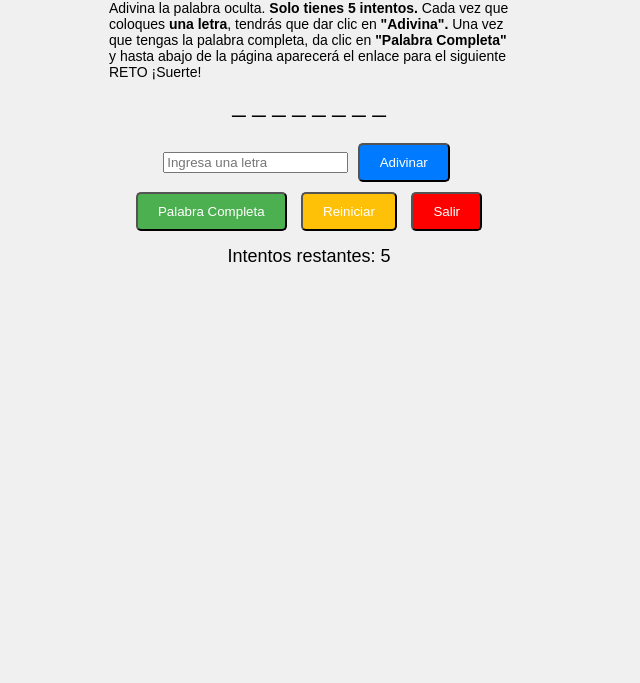
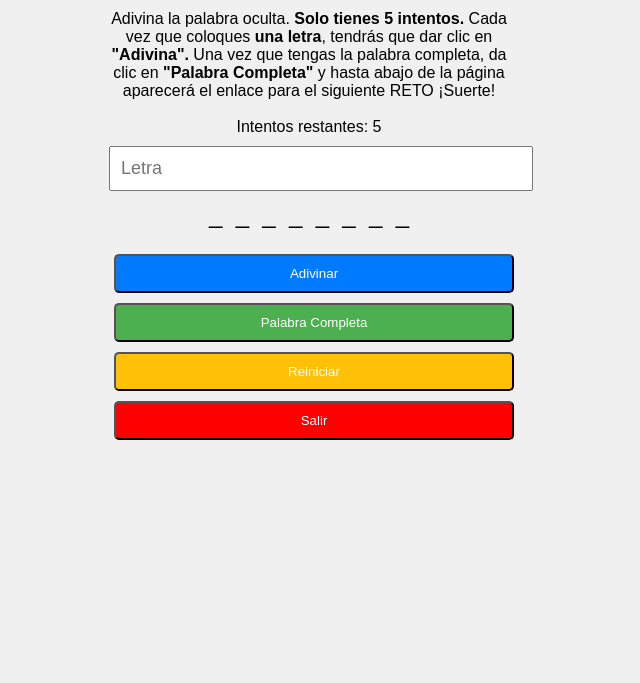
Before and after one commit to r6Capa/r6Capa.github.io, a plain HTML site: page 4horcado.html in a window 1280 px wide. Shown: the part 117-800 px from the top of the page, without its empty margins (331-971 px from the left). Drawn offline with Linux system fonts and the light colour scheme.

Commit message:
Update 4horcado.html

```diff
--- a/4horcado.html
+++ b/4horcado.html
@@ -14,59 +14,35 @@
         }
 
         #container {
-            margin: 20px auto;
-            width: 400px;
+            width: 100%;
+            max-width: 400px;
+            margin: 0 auto;
+            padding: 10px;
         }
 
         h1 {
             color: #007BFF;
         }
 
-        #instructions {
-            font-size: 14px;
-            margin-bottom: 10px;
-            text-align: left;
+        button {
+            width: 100%;
+            padding: 10px;
+            margin: 5px;
+            border-radius: 5px;
+            cursor: pointer;
+            color: #fff;
+        }
+
+        #letterInput {
+            width: 100%;
+            font-size: 18px;
+            padding: 10px;
+            margin: 10px 0;
         }
 
         #word {
             font-size: 24px;
             margin-bottom: 20px;
-        }
-
-        #guess {
-            font-size: 18px;
-            margin-bottom: 10px;
-        }
-
-        #attempts {
-            font-size: 18px;
-        }
-
-        button {
-            padding: 10px 20px;
-            margin: 5px;
-            border-radius: 5px;
-            cursor: pointer;
-        }
-
-        #adivinarButton {
-            background-color: #007BFF;
-            color: #fff;
-        }
-
-        #verificarButton {
-            background-color: #4CAF50;
-            color: #fff;
-        }
-
-        #reiniciarButton {
-            background-color: #FFC107;
-            color: #fff;
-        }
-
-        #salirButton {
-            background-color: #FF0000;
-            color: #fff;
         }
 
         #congratsLink {
@@ -75,37 +51,38 @@
             display: none;
         }
 
-        #congratsLink:hover {
-            text-decoration: underline;
+        .guessed-letter {
+            display: inline-block;
+            width: 20px;
+            font-size: 24px;
         }
     </style>
 </head>
 <body>
     <div id="container">
-        <h1>RETO 2 de 3 ¡Juego de Palabras!</h1>
+        <h1>RETO 2 de 3 <br> ¡Juego de Palabras!</h1>
         <div id="instructions">
-            Adivina la palabra oculta. <b>Solo tienes 5 intentos.</b> Cada vez que coloques <b>una letra</b>, tendrás que dar clic en <b>"Adivina".</b> Una vez que tengas la palabra completa, da clic en <b>"Palabra Completa"</b> y hasta abajo de la página aparecerá el enlace para el siguiente RETO ¡Suerte!
+            Adivina la palabra oculta. <b>Solo tienes 5 intentos.</b> Cada vez que coloques <b>una letra</b>, tendrás que dar clic en <b>"Adivina".</b> Una vez que tengas la palabra completa, da clic en <b>"Palabra Completa"</b> y hasta abajo de la página aparecerá el enlace para el siguiente RETO ¡Suerte! <br><br>
         </div>
+        <div id="attempts"></div> <!-- Mueve esto aquí -->
+        <input type="text" id="letterInput" placeholder="Letra">
         <div id="word"></div>
-        <input type="text" id="letterInput" placeholder="Ingresa una letra">
-        <button id="adivinarButton" onclick="checkLetter()">Adivinar</button>
-        <button id="verificarButton" onclick="verifyWord()">Palabra Completa</button>
-        <button id="reiniciarButton" onclick="resetGame()">Reiniciar</button>
-        <button id="salirButton" onclick="closeWindow()">Salir</button>
-        <div id="guess"></div>
-        <div id="attempts"></div>
+        <button id="adivinarButton" onclick="checkLetter()" style="background-color: #007BFF;">Adivinar</button>
+        <button id="verificarButton" onclick="verifyWord()" style="background-color: #4CAF50;">Palabra Completa</button>
+        <button id="reiniciarButton" onclick="resetGame()" style="background-color: #FFC107;">Reiniciar</button>
+        <button id="salirButton" onclick="closeWindow()" style="background-color: #FF0000;">Salir</button>
+        <div id="guess" style="margin-top: 20px;"></div>
         <div id="congrats" style="display: none;"></div>
         <a id="congratsLink" href="https://r6capa.github.io/Pago.html" target="_blank" style="display: none;"><br><b>Puedes avanzar al RETO 3 de 3 de AMIGO PAGUITOS dando clic a este enlace.</b></a>
     </div>
 
     <script>
-        const words = ['PAGUITOS', 'OFRECIMIENTO', 'MARCAS', 'SEMANALES', 'GARANTIA', 'AMIGOKIT', 'MODELOS']; // Lista de palabras posibles
+        const words = ['PAGUITOS', 'OFRECIMIENTO', 'MARCAS', 'SEMANALES', 'GARANTIA', 'AMIGOKIT', 'MODELOS'];
         let word = '';
         let guessedWord = [];
         let attempts = 5;
 
         function startGame() {
-            // Escoge una palabra aleatoria de la lista
             word = words[Math.floor(Math.random() * words.length)];
             guessedWord = Array(word.length).fill('_');
             attempts = 5;
@@ -113,7 +90,16 @@
         }
 
         function updateUI() {
-            document.getElementById('word').textContent = guessedWord.join(' ');
+            // Construir la cadena con espacios entre las letras adivinadas
+            const formattedWord = guessedWord.map(letter => {
+                if (letter === '_') {
+                    return '<span class="guessed-letter">_</span>';
+                } else {
+                    return `<span class="guessed-letter">${letter}</span>`;
+                }
+            }).join(' ');
+            document.getElementById('word').innerHTML = formattedWord;
+
             document.getElementById('attempts').textContent = `Intentos restantes: ${attempts}`;
         }
 
```
